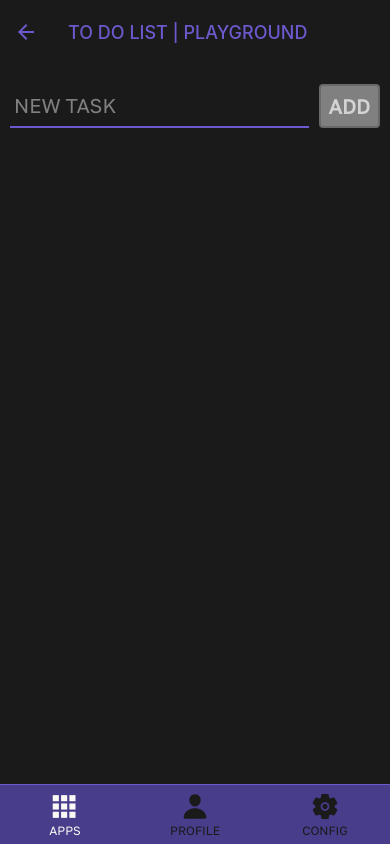
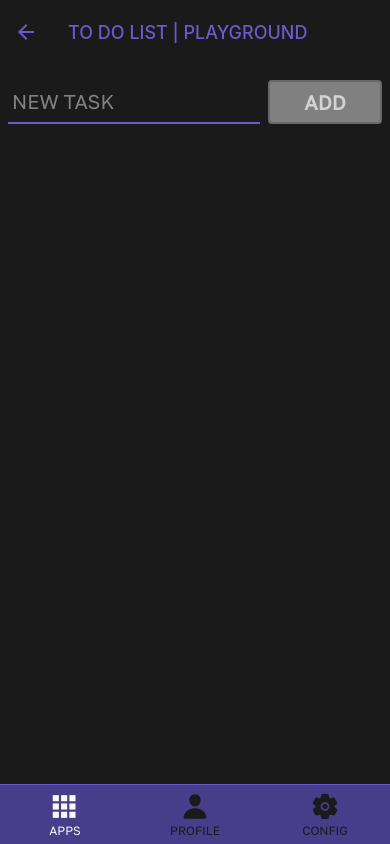
Before and after one commit to santio89/playground-react-native, a React Native app: screen /ToDoList in a window 390 px wide. Built offline with nearby package versions, Linux system fonts and the light colour scheme.

Commit message:
small fix

```diff
--- a/components/ListItem.jsx
+++ b/components/ListItem.jsx
@@ -34,7 +34,7 @@ const styles = StyleSheet.create({
     },
     listItem: {
         fontSize: 40,
-        marginBottom: 10,
+        marginBottom: 8,
         color: Constants.colorWhite,
         backgroundColor: Constants.colorPrimary,
         borderColor: Constants.colorPrimaryDark,
--- a/screens/ToDoList.jsx
+++ b/screens/ToDoList.jsx
@@ -128,20 +128,19 @@ const styles = StyleSheet.create({
     inputContainer: {
         width: '100%',
         flexDirection: 'row',
-        marginTop: 10,
-        marginBottom: 20,
+        marginVertical: 8,
         justifyContent: 'space-between',
-        padding: 10,
+        padding: 8,
     },
     input: {
         borderBottomColor: Constants.colorPrimary,
         borderBottomWidth: 2,
         color: Constants.colorWhite,
         flex: 1,
-        marginRight: 10,
+        marginRight: 8,
         fontSize: Constants.fontMd,
         padding: 4,
-        minWidth: 10,
+        minWidth: 8,
         fontFamily: Constants.fontPrimary,
     },
     buttonAddContainer: {
@@ -152,6 +151,7 @@ const styles = StyleSheet.create({
         padding: 8,
         justifyContent: 'center',
         alignItems: 'center',
+        width: 114
     },
     buttonDisabled: {
         backgroundColor: 'gray',
@@ -162,9 +162,12 @@ const styles = StyleSheet.create({
         fontFamily: Constants.fontPrimary,
         color: Constants.colorWhite,
         fontSize: Constants.fontMd,
+        width: '100%',
+        textAlign: 'center'
     },
     listItemsContainer: {
-        padding: 10,
+        paddingHorizontal: 8,
+        marginVertical: 8,
         width: '100%',
         justifyContent: 'center',
         alignItems: 'stretch',
```
